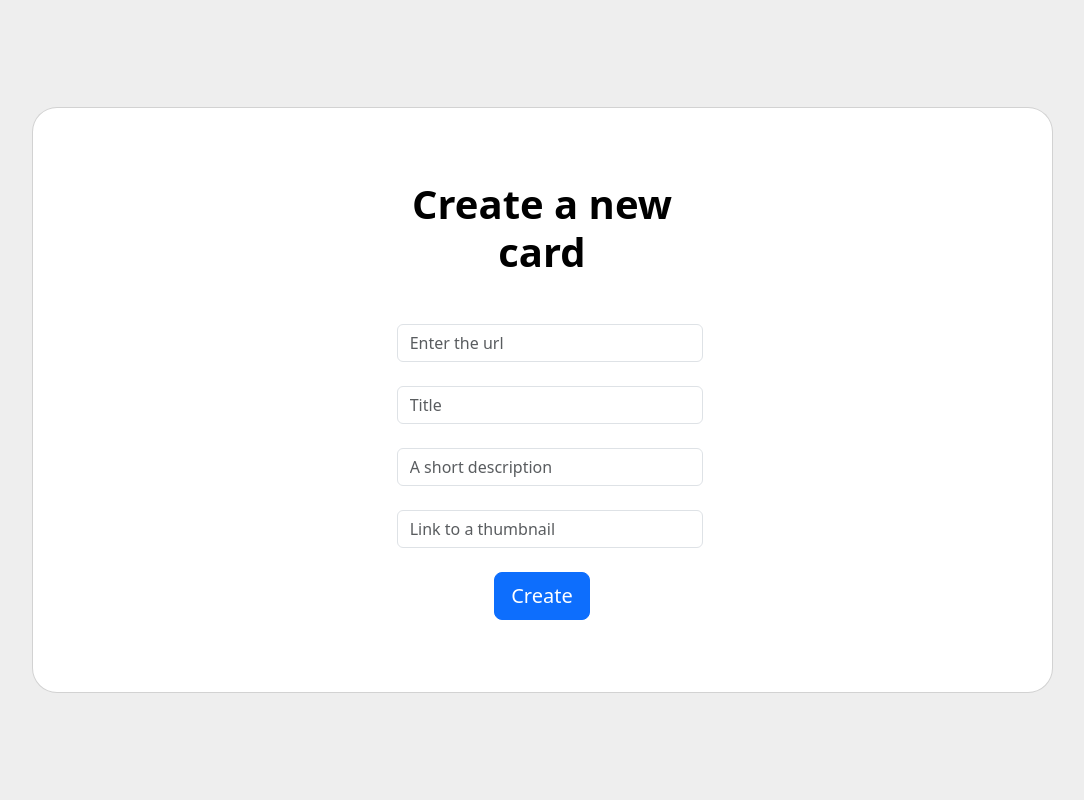
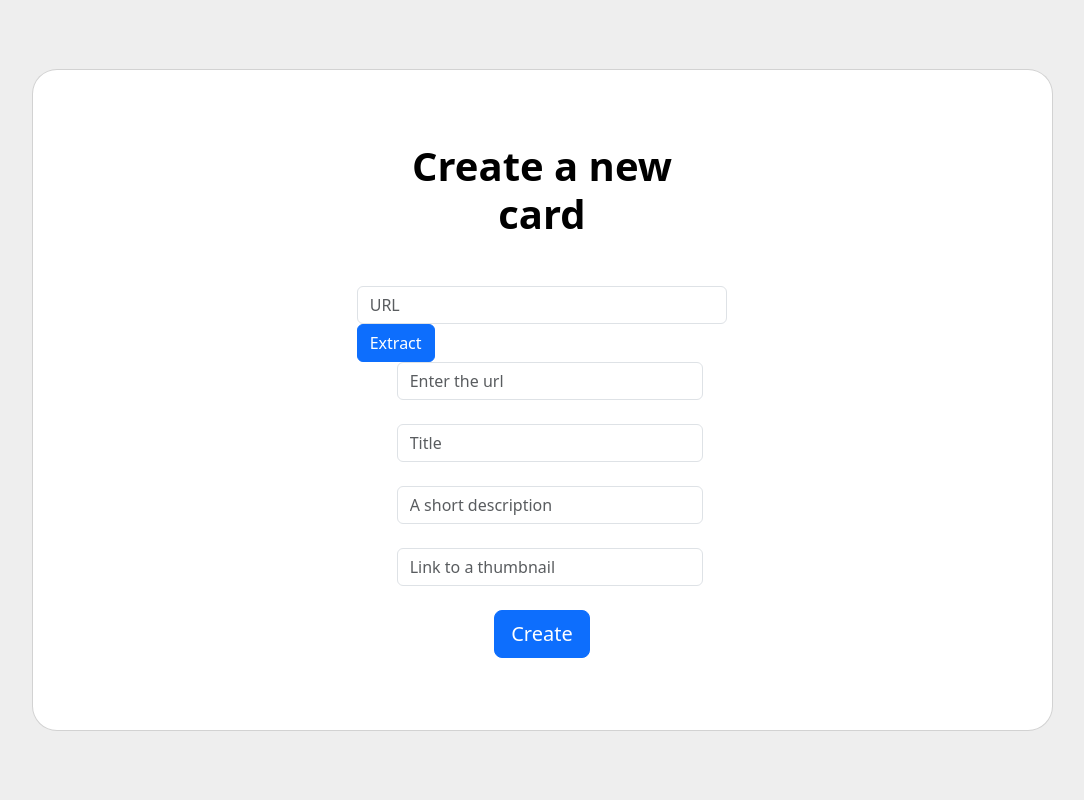
Before and after one commit to praveen-ilangovan/recommend-app, a FastAPI app: template recommend_app/ui/templates/cardForm.html in a window 1280 px wide. Shown: the part 56-856 px from the top of the page, without its empty margins (98-1182 px from the left). Run offline with FastAPI, Linux system fonts and the light colour scheme; the template is opened without the code that fills it, so the values that code supplies are empty; parts of the project's set-up code (start-up, migrations or seed data) failed here and were passed over; some libraries are stand-ins or nearby versions.

Commit message:
Added a button in the create card form to scrap the url

```diff
--- a/recommend_app/ui/static/js/recommend.js
+++ b/recommend_app/ui/static/js/recommend.js
@@ -494,3 +494,33 @@ async function deleteCard(card_id) {
     alert("An error occurred. Please try again.");
   }
 }
+
+/*
+Scrap
+*/
+
+async function scrapURLData(element) {
+  const url = document.getElementById("scrapURLField").value;
+  const scrap_endpoint = "/scrapper/?url=" + url;
+
+  try {
+    const response = await fetch(scrap_endpoint);
+
+    if (response.ok) {
+      // Fill the form
+      const card = await response.json();
+
+      document.getElementById("url").value = card["url"];
+      document.getElementById("title").value = card["title"];
+      document.getElementById("description").value = card["description"];
+      document.getElementById("thumbnail").value = card["thumbnail"];
+    } else {
+      // Handle error
+      const errorData = await response.json();
+      alert(`Error: ${errorData.detail.error}`);
+    }
+  } catch (error) {
+    console.error("Error:", error);
+    alert("An error occurred. Please try again.");
+  }
+}
--- a/recommend_app/ui/templates/cardForm.html
+++ b/recommend_app/ui/templates/cardForm.html
@@ -11,6 +11,23 @@
                 <p class="text-center h1 fw-bold mb-5 mx-1 mx-md-4 mt-4">
                   Create a new card
                 </p>
+
+                <form class="form-inline">
+                  <input
+                    type="text"
+                    class="form-control"
+                    id="scrapURLField"
+                    placeholder="URL"
+                  />
+                  <button
+                    type="button"
+                    class="btn btn-primary"
+                    id="scrapURLButton"
+                    onclick="scrapURLData(this)"
+                  >
+                    Extract
+                  </button>
+                </form>
 
                 <form class="mx-1 mx-md-4" id="createCardForm">
                   <input
```
